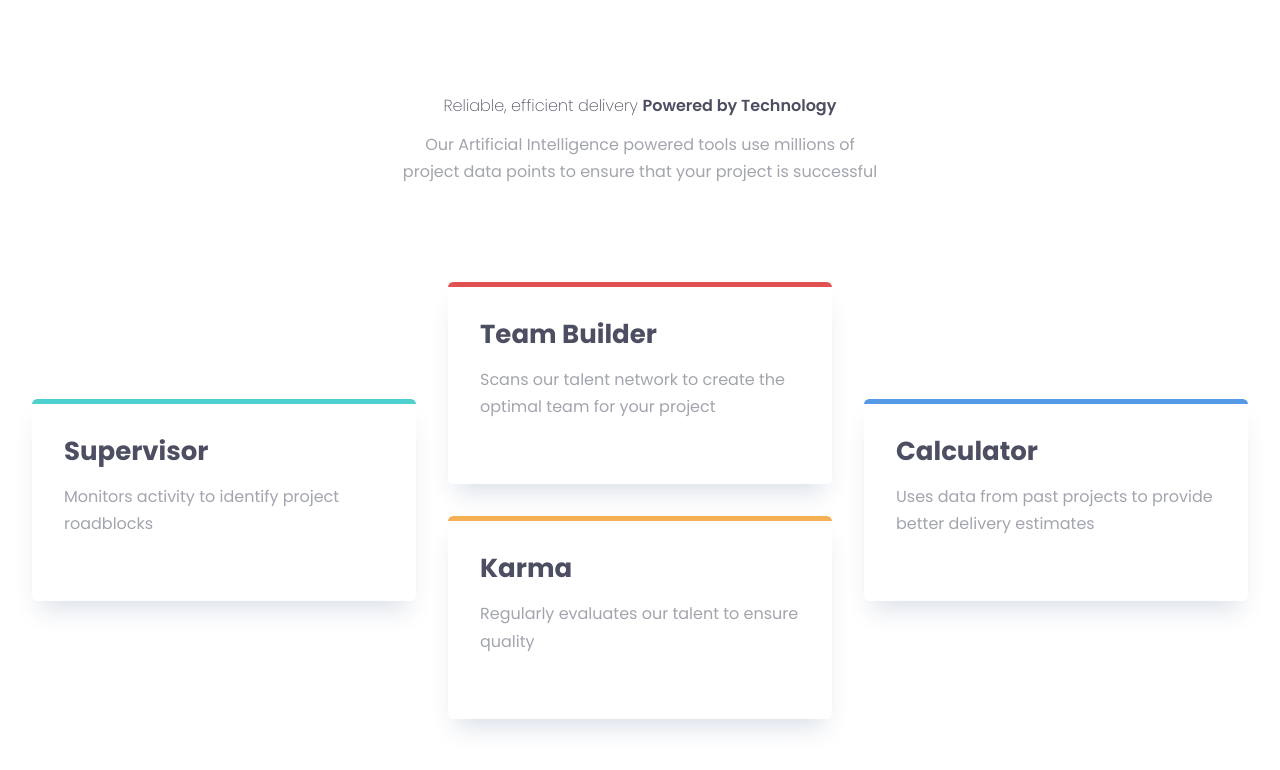
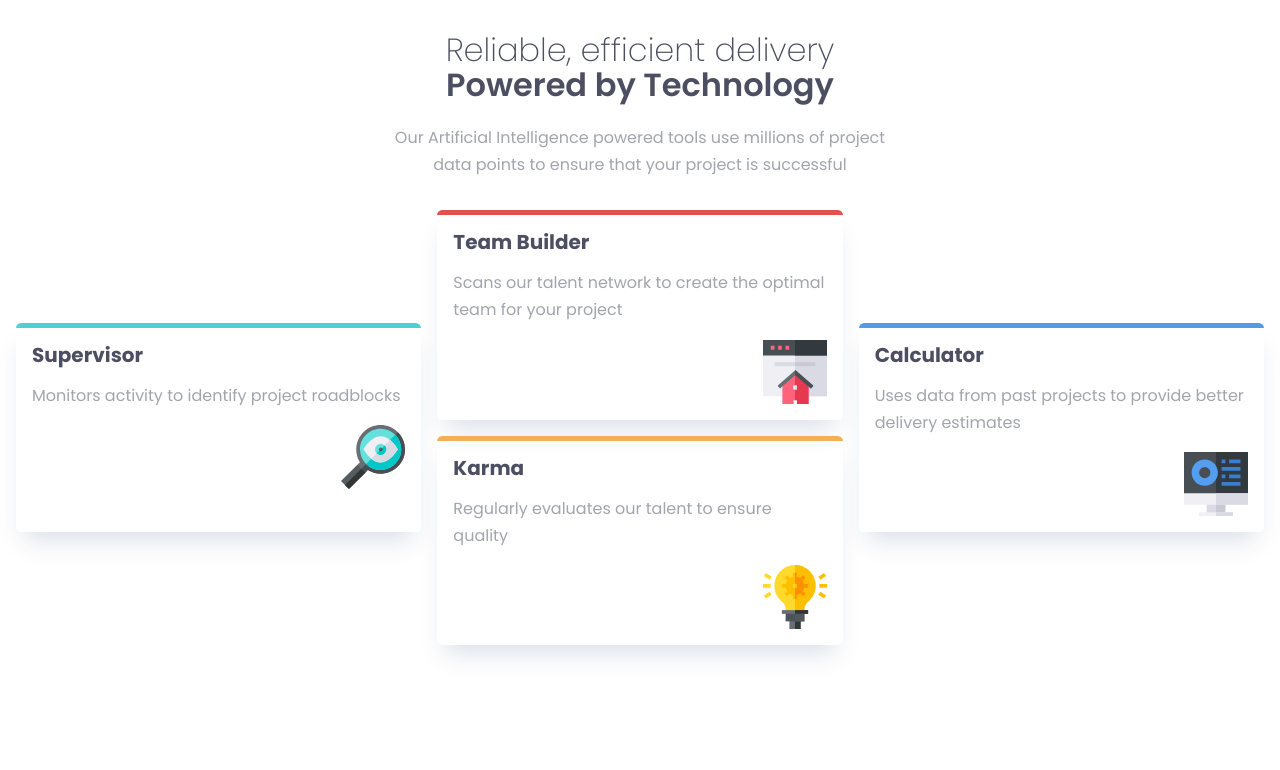
Before and after one commit to AbishekVimal/Responsive-Task1, a plain HTML site: page index.html in a window 1280 px wide. Drawn offline with Linux system fonts and the light colour scheme.

Commit message:
FInal-push

```diff
--- a/index.html
+++ b/index.html
@@ -20,7 +20,7 @@
 
   <header>
     <div class="wrapper wrapper--narrow">
-      <h1>  Reliable, efficient delivery
+      <h1>  Reliable, efficient delivery <br>
       <span>Powered by Technology</span></h1>
       <p>  Our Artificial Intelligence powered tools use millions of project data points
         to ensure that your project is successful</p>
--- a/style.css
+++ b/style.css
@@ -13,8 +13,8 @@
 
     --fs-400:1rem;
     --fs-500:1.25rem;
-    --fs-600:1.625rem;
-    --fs-900:2.5rem;
+    --fs-600:1.6rem;
+    --fs-900:2rem;
 
     --clr-neutral-900:hsl(234,12%,34%);
     --clr-neutral-400:hsl(229,6%,66%);
@@ -41,16 +41,16 @@ html{
 
 body{
     margin: 0;
-    padding-block-end: 5rem;
+    padding-block-end: 2rem;
 }
 
 h1,h2,h3{
     color: var(--clr-neutral-900);
-    line-height: 1.2;
+    line-height: 1.1;
 }
 
 .wrapper{
-    padding-inline: 2rem;
+    padding-inline: 1rem;
     max-width:1280px;
     margin-inline: auto;
 }
@@ -61,12 +61,12 @@ h1,h2,h3{
 
 header{
     text-align: center;
-    margin-block: 6rem;
+    margin-block: 2rem;
 }
 
 h1{
     font-weight: var(--fw-light);
-    font-size: var(--fs-900S);
+    font-size: var(--fs-900);
 }
 
 h1 span{
@@ -74,11 +74,11 @@ h1 span{
 }
 
 header>p{
-    font-size: var(--fs-500);
+    font-size: var(--fs-400);
 }
 
 .layout-grid{
-    --gap:2rem;
+    --gap:1rem;
     display: grid;
     grid-auto-columns: 1fr;
     gap:var(--gap);
@@ -94,28 +94,32 @@ header>p{
         ;
     }
 }
-
+/*
 .layout-grid > *{
     flex:1;
-}
+} */
 
 .card{
     --br:0.325rem;
-    padding: 2rem;
+    padding: 1rem;
     border-top:var(--br) solid;
     border-radius: var(--br);
     box-shadow: 0 1rem 1.5rem -0.5rem rgb(0 50 100 / 0.15);
 }
 
 .card__title{
-    font-size: var(--fs-600);
+    font-size: var(--fs-500);
     margin: 0;
+
+    p{
+        font-size: var(--fs-400);
+    }
 }
 
 .card__img{
     display: block;
     margin-left: auto;
-    margin-top: 2rem;
+    margin-top: 1rem;
 }
 
 .card:nth-child(1){
```
Also changed, not shown: images/favicon-32x32.png (added), images/icon-calculator.svg (added), images/icon-karma.svg (added), images/icon-supervisor.svg (added), images/icon-team-builder.svg (added).
